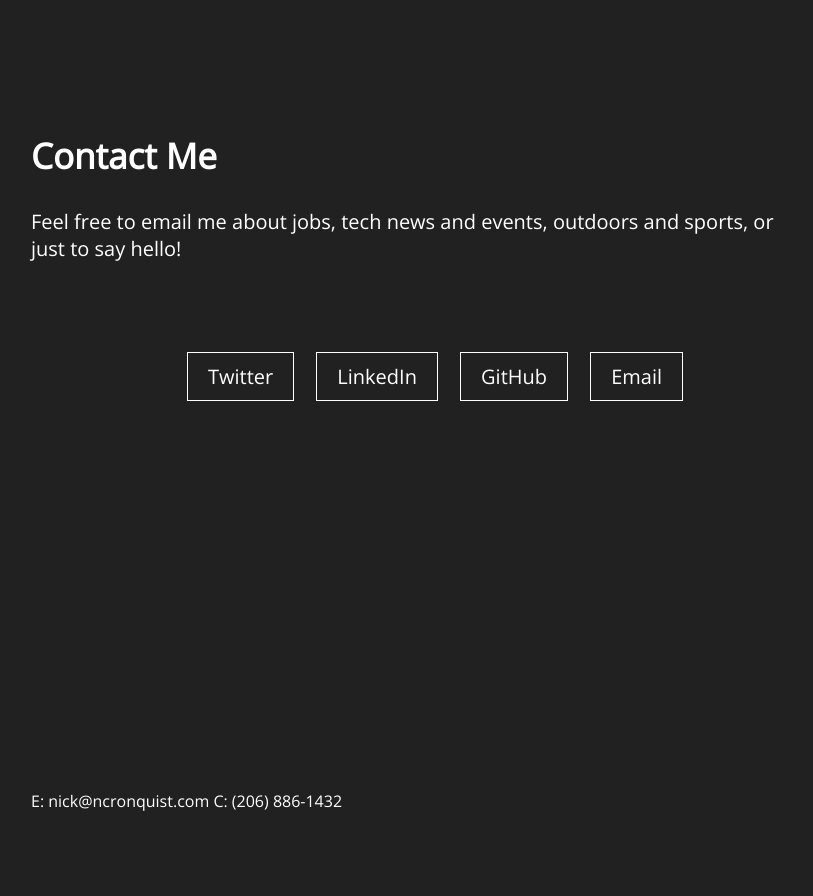
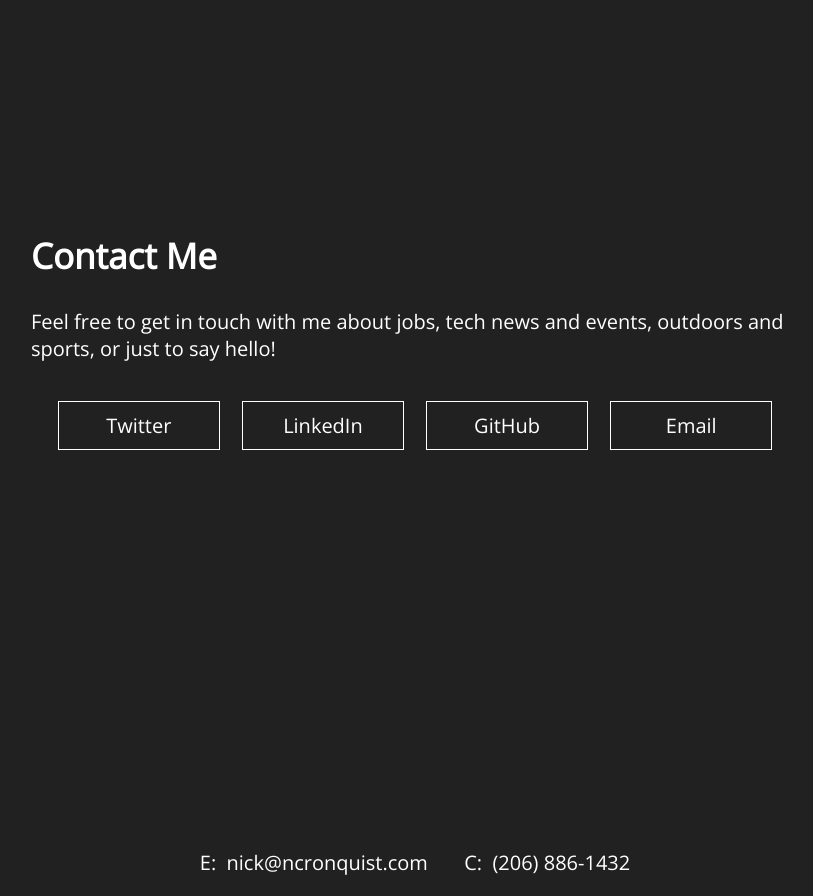
Before and after one commit to ncronquist/ncronquist.github.io, a plain HTML site: page index.html in a window 1280 px wide. Shown: the part 1708-2604 px from the top of the page, without its empty margins (225-1038 px from the left). Before the commit the page ends 2540 px from the top, so only its background shows below. Drawn offline with nearby package versions, Linux system fonts and the light colour scheme.

Commit message:
Make contact me links same width and flow on window resize

```diff
--- a/css/main.css
+++ b/css/main.css
@@ -51,7 +51,7 @@ header {
   color: white;
   min-height: 950px;
   text-align: center;
-  margin: 0px 0px 200px 0px;
+  /*margin: 0px 0px 200px 0px;*/
 }
 
 .intro {
@@ -74,21 +74,38 @@ section {
 /*  margin-left: auto;
   margin-right: auto;*/
   margin: 0px auto 200px auto;
-  padding: 50px 0px 0px 0px;
+  padding: 200px 0px 0px 0px;
 }
 
 section#footer {
   margin: 400px auto 20px auto;
   padding: 0px;
+  text-align: center;
 }
 
 ul {
   text-align: center;
+  /*margin-top: 50px;*/
+  padding: 0px;
 }
 
 li {
   display: inline;
   padding: 0px 10px 0px 10px;
+}
+
+li a {
+  display: inline-block;
+  margin: 20px 0px 0px 0px;
+  width: 120px;
+  max-width: 120px;
+}
+
+li a:hover {
+  outline: solid;
+  outline-width: 1px;
+  outline-color: #417ADC;
+  color: #417ADC;
 }
 
 /*@media(max-width:850px) {*/
@@ -110,4 +127,15 @@ li {
   .header-text h1 {
     clear: both;
   }
+
+  ul {
+    margin-top: 50px;
+  }
+
+/*  li a {
+    display: inline-block;
+    margin: 40px 0px 0px 0px;
+    width: 120px;
+    max-width: 120px;
+  }*/
 }
--- a/index.html
+++ b/index.html
@@ -70,7 +70,7 @@
     <section id="contact">
       <h2 id="contact">Contact Me</h2>
       <p>
-        Feel free to email me about jobs, tech news and events, outdoors and sports, or just to say hello! <br><br><br><br>
+        Feel free to get in touch with me about jobs, tech news and events, outdoors and sports, or just to say hello!
       </p>
       <ul>
         <li><a href="https://twitter.com/nicholaibee">Twitter</a></li>
@@ -81,7 +81,10 @@
     </section>
   </article>
   <section id="footer">
-    E: nick@ncronquist.com C: (206) 886-1432
+    <p>
+      E:&nbsp;&nbsp;nick@ncronquist.com &nbsp;&nbsp;&nbsp;&nbsp;&nbsp;
+      C:&nbsp;&nbsp;(206) 886-1432
+    </p>
   </section>
 
 </body>
```
